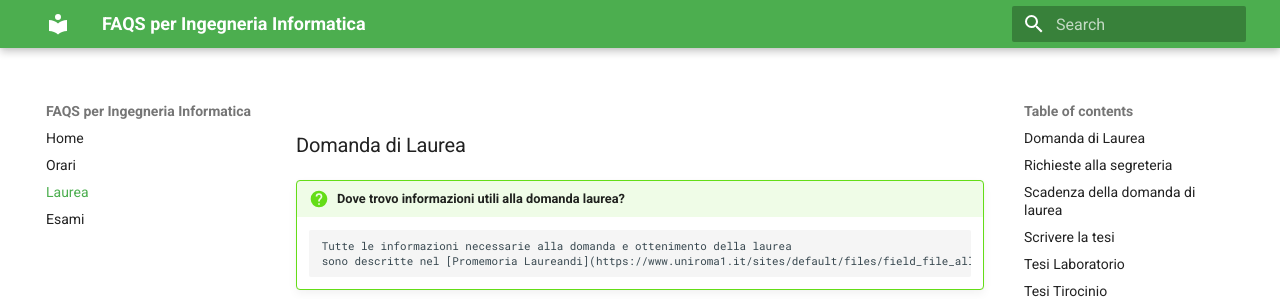
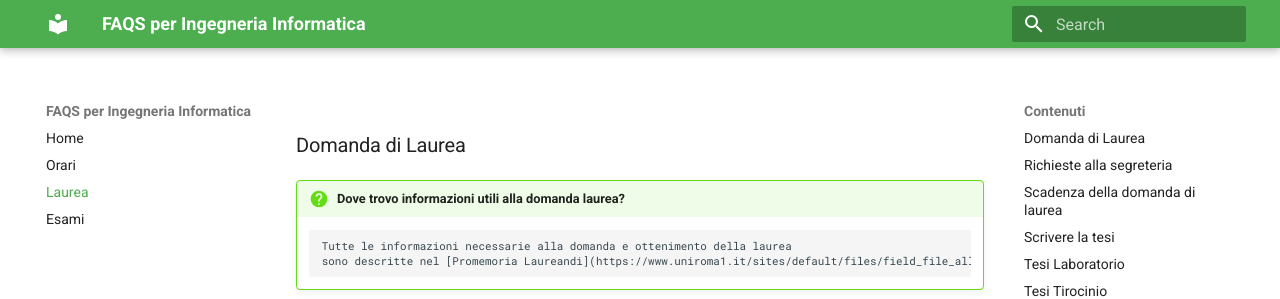
Before and after one commit to universityigi/faqs, an MkDocs documentation site: the page built from docs/laurea.md, in a window 1280 px wide. Shown: the top 299 px of the page. Built offline with MkDocs 1.6.1 and Material for MkDocs 9.7.7, drawn with Linux system fonts in a browser that asks for light colours.

Commit message:
contents

```diff
--- a/mkdocs.yml
+++ b/mkdocs.yml
@@ -15,6 +15,9 @@ nav:
     - Laurea: 'laurea.md'
     - Esami: 'esami.md'
 markdown_extensions:
+  - toc:
+      permalink: true
+      title: Contenuti
   - admonition
   - pymdownx.details
   - pymdownx.superfences
```
